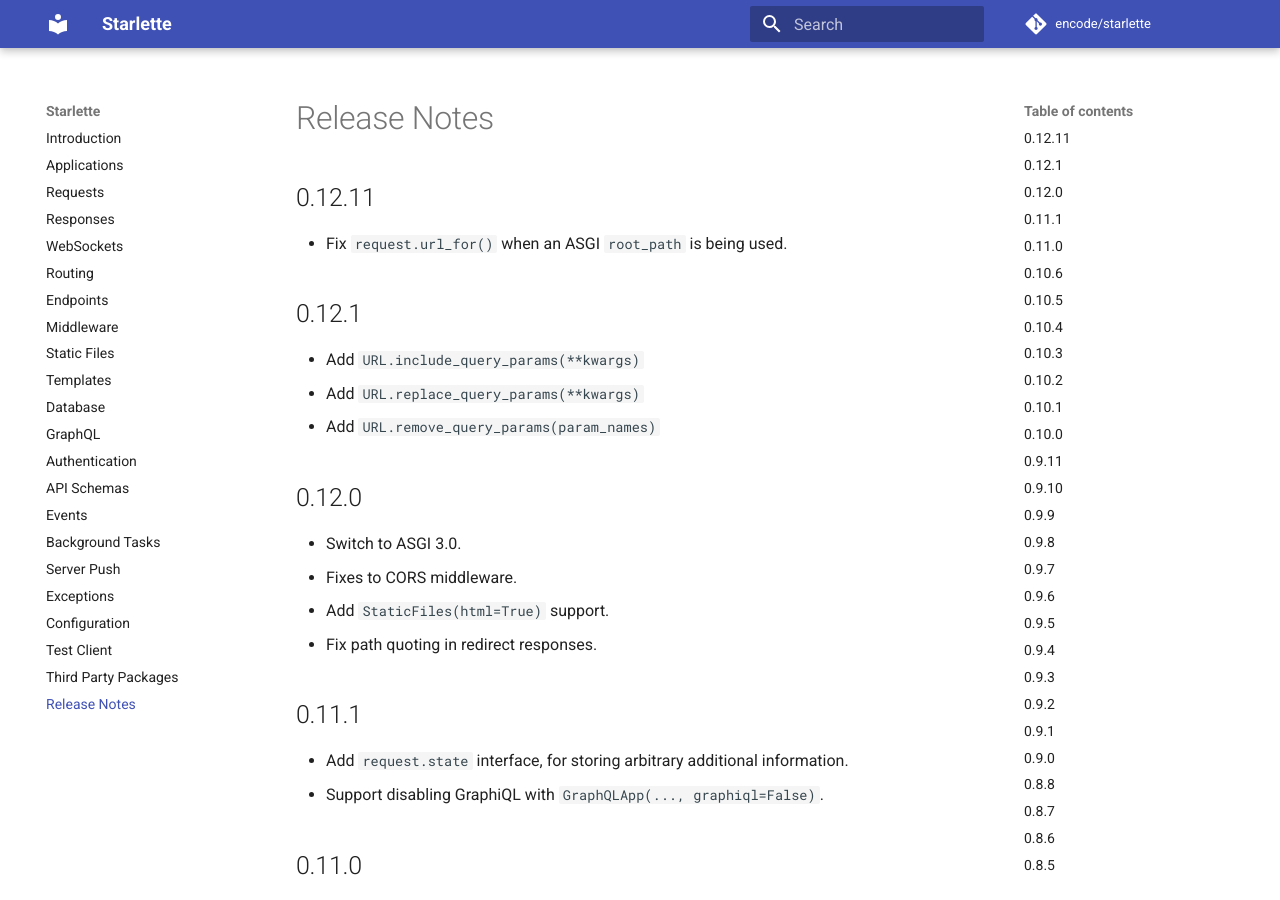
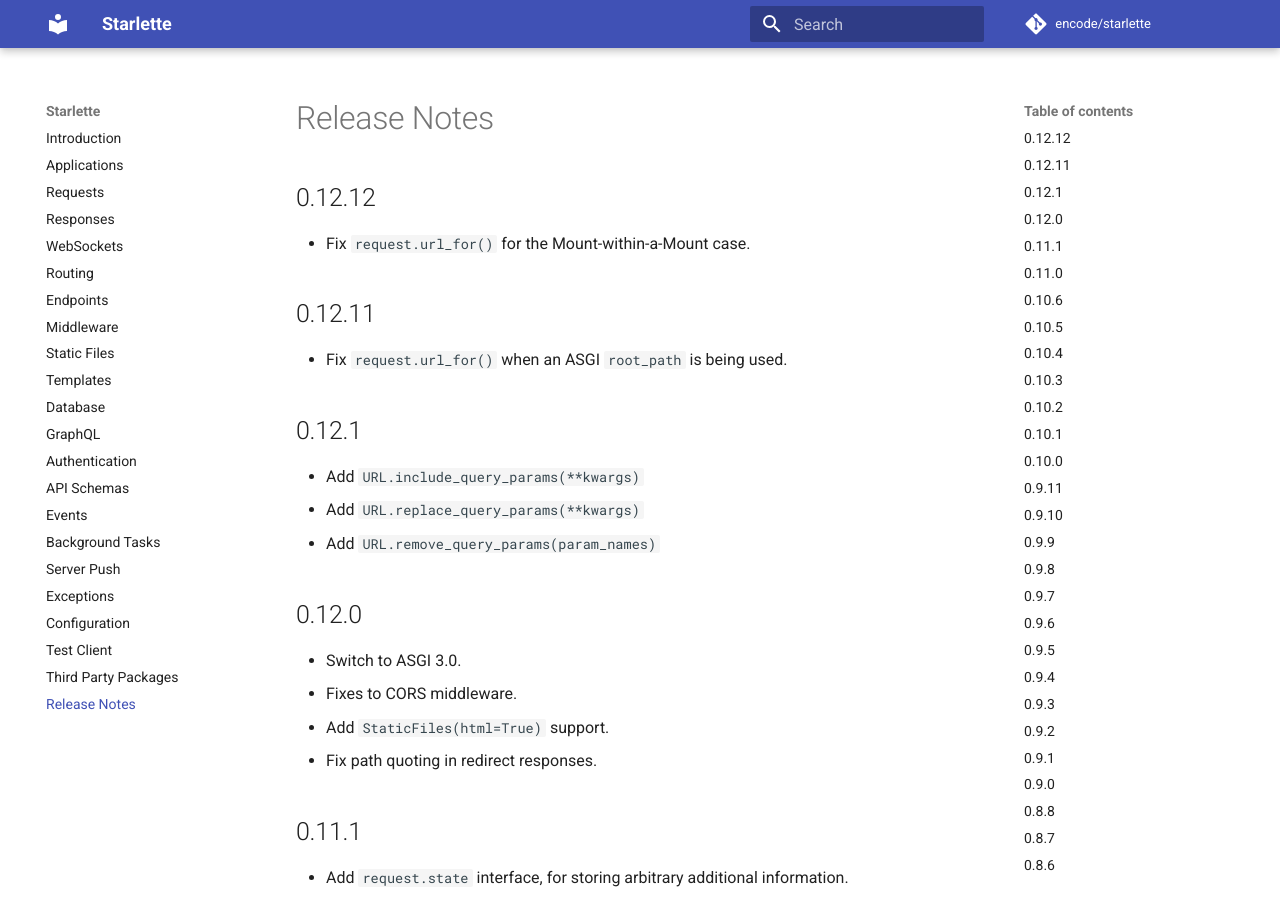
Before and after one commit to hidraco/starlette, an MkDocs documentation site: the page built from docs/release-notes.md, in a window 1280 px wide and 900 px high. Built offline with MkDocs 1.6.1 and Material for MkDocs 9.7.7, drawn with Linux system fonts in a browser that asks for light colours; comment, search, counter and statistics services are not loaded.

Commit message:
Version 0.12.12

```diff
--- a/docs/release-notes.md
+++ b/docs/release-notes.md
@@ -1,3 +1,7 @@
+## 0.12.12
+
+* Fix `request.url_for()` for the Mount-within-a-Mount case.
+
 ## 0.12.11
 
 * Fix `request.url_for()` when an ASGI `root_path` is being used.
--- a/starlette/__init__.py
+++ b/starlette/__init__.py
@@ -1 +1 @@
-__version__ = "0.12.11"
+__version__ = "0.12.12"
```
